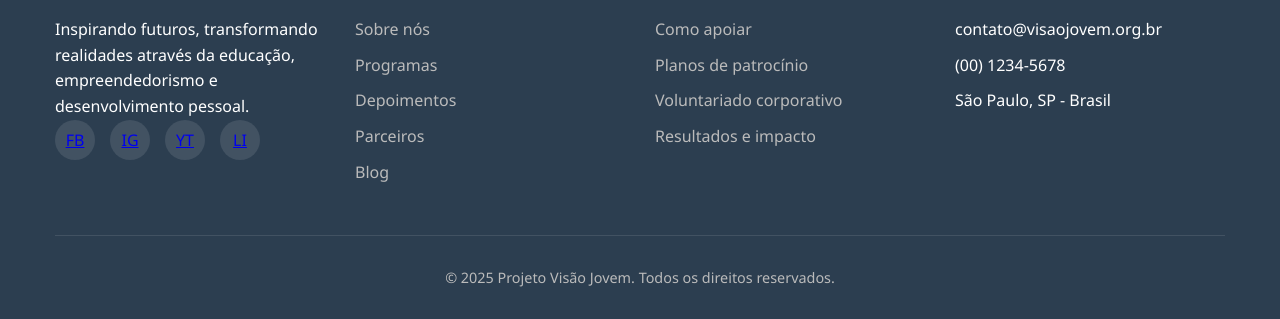
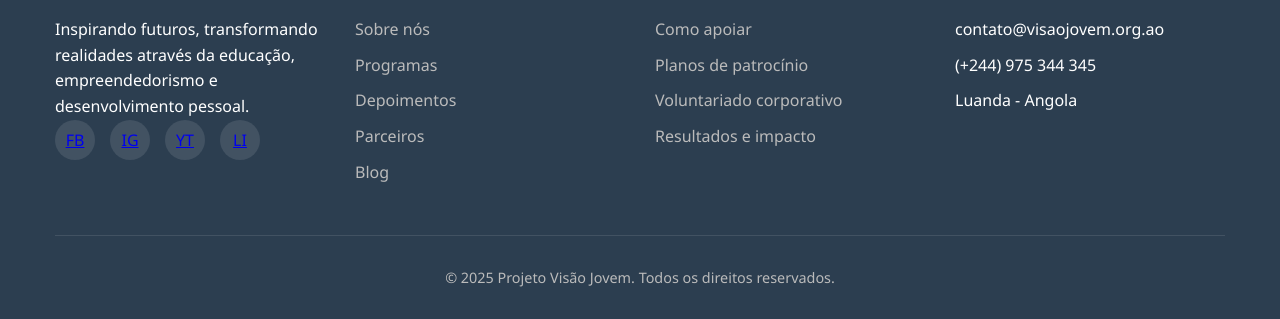
Before and after one commit to TiagoMabango/Projecto_visao_jovem, a plain HTML site: page visao-jovem-landing-page.html in a window 1280 px wide. Shown: the part 4430-4749 px from the top of the page. Drawn offline with Linux system fonts and the light colour scheme.

Commit message:
Update visao-jovem-landing-page.html

```diff
--- a/visao-jovem-landing-page.html
+++ b/visao-jovem-landing-page.html
@@ -603,9 +603,9 @@
                 <div class="footer-column">
                     <h3>Contato</h3>
                     <ul>
-                        <li>contato@visaojovem.org.br</li>
-                        <li>(00) 1234-5678</li>
-                        <li>São Paulo, SP - Brasil</li>
+                        <li>contato@visaojovem.org.ao</li>
+                        <li>(+244) 975 344 345</li>
+                        <li>Luanda - Angola</li>
                     </ul>
                 </div>
             </div>
```
